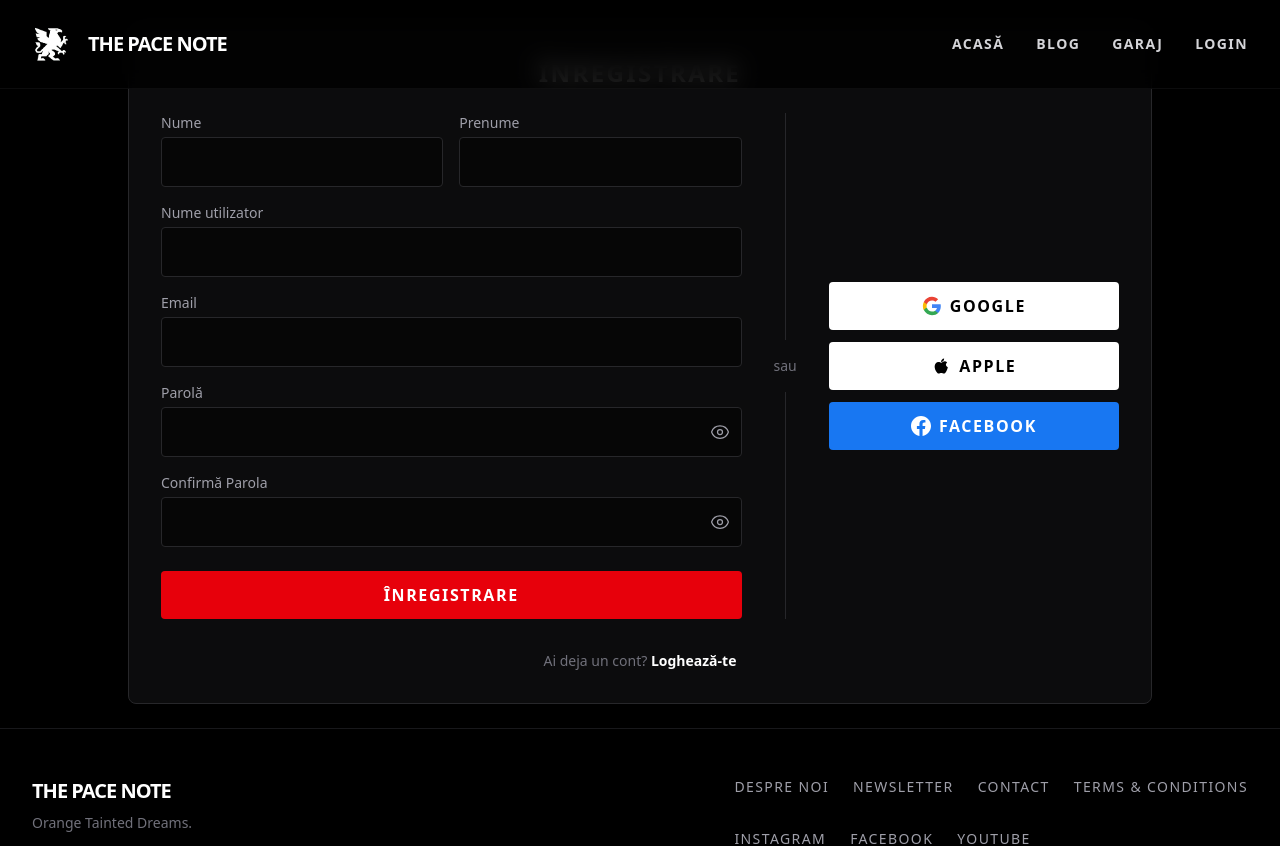
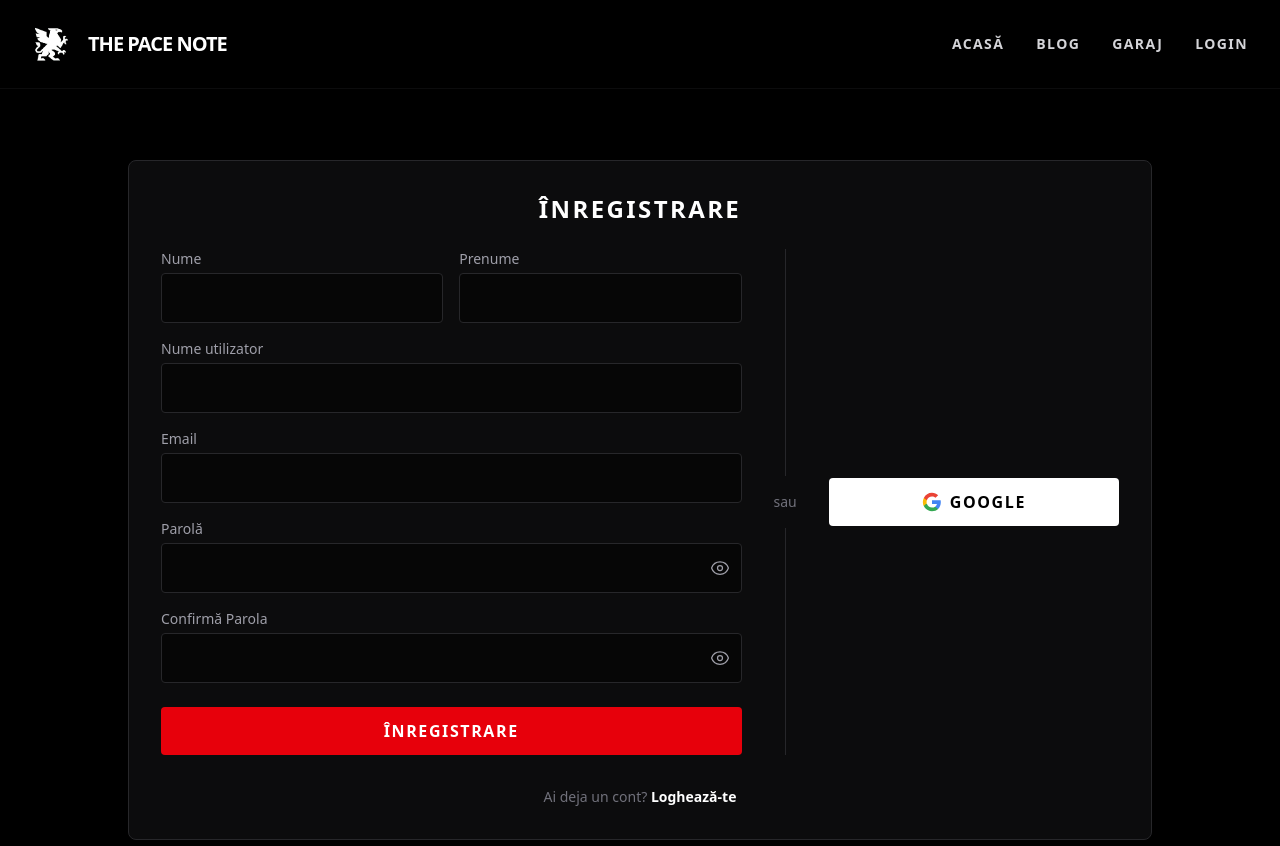
Before and after one commit to TudorDeacu/the-pace-note, a Next.js app: page /register in a window 1280 px wide. Shown: the top 846 px of the page. Built offline with nearby package versions, Linux system fonts and the light colour scheme.

Commit message:
auth modifs

```diff
--- a/app/login/page.tsx
+++ b/app/login/page.tsx
@@ -16,7 +16,7 @@ export default function Login() {
     const [rememberMe, setRememberMe] = useState(false);
     const [error, setError] = useState("");
     const [loading, setLoading] = useState(false);
-    const { login, signInWithGoogle, signInWithApple, signInWithFacebook } = useAuth();
+    const { login, signInWithGoogle } = useAuth();
     const router = useRouter();
 
     const handleSubmit = async (e: React.FormEvent) => {
@@ -34,15 +34,13 @@ export default function Login() {
         }
     };
 
-    const handleSocialLogin = async (provider: 'google' | 'apple' | 'facebook') => {
+    const handleSocialLogin = async (provider: 'google') => {
         setLoading(true);
         setError("");
         let result;
         if (provider === 'google') result = await signInWithGoogle();
-        else if (provider === 'apple') result = await signInWithApple();
-        else result = await signInWithFacebook();
 
-        if (result.error) {
+        if (result?.error) {
             setError(result.error);
             setLoading(false);
         }
@@ -52,7 +50,7 @@ export default function Login() {
     return (
         <div className="min-h-screen bg-black flex flex-col">
             <Navbar />
-            <main className="flex-1 flex flex-col items-center justify-center p-4 sm:p-6 pt-24 pb-12">
+            <main className="flex-1 flex flex-col items-center mt-32 md:mt-40 px-4 sm:px-6 pb-12">
                 <div className="w-full max-w-md bg-zinc-900/50 p-6 md:p-8 rounded-lg border border-zinc-800">
                     <h1 className="text-2xl font-bold text-white mb-6 uppercase tracking-widest text-center"><T>Logare</T></h1>
 
@@ -144,30 +142,6 @@ export default function Login() {
                             </svg>
                             Google
                         </button>
-                        <button
-                            type="button"
-                            onClick={() => handleSocialLogin('apple')}
-                            disabled={loading}
-                            className="w-full bg-white text-black font-bold uppercase tracking-widest py-3 rounded hover:bg-gray-200 transition-colors disabled:opacity-50 flex items-center justify-center gap-2"
-                        >
-                            {/* Apple Icon SVG */}
-                            <svg className="w-5 h-5" viewBox="0 0 24 24" fill="currentColor">
-                                <path d="M17.05 20.28c-.98.95-2.05.88-3.08.4-1.09-.5-2.08-.48-3.24 0-1.44.62-2.2.44-3.06-.4C2.79 15.25 3.51 7.59 9.05 7.31c1.35.07 2.29.74 3.08.74 1.18 0 2.45-1.62 4.37-1.62 1.03.06 2.04.5 2.87 1.25-1.98 1.16-2.09 4.3.36 5.51.13.06.28.11.44.17-.46 2.47-1.57 5.17-3.12 6.92zM12.03 7.25c-.15-2.23 1.66-4.07 3.74-4.25.29 2.58-2.34 4.5-3.74 4.25z" />
-                            </svg>
-                            Apple
-                        </button>
-                        <button
-                            type="button"
-                            onClick={() => handleSocialLogin('facebook')}
-                            disabled={loading}
-                            className="w-full bg-[#1877F2] text-white font-bold uppercase tracking-widest py-3 rounded hover:bg-[#166fe5] transition-colors disabled:opacity-50 flex items-center justify-center gap-2"
-                        >
-                            {/* Facebook Icon SVG */}
-                            <svg className="w-5 h-5" viewBox="0 0 24 24" fill="currentColor">
-                                <path d="M24 12.073c0-6.627-5.373-12-12-12s-12 5.373-12 12c0 5.99 4.388 10.954 10.125 11.854v-8.385H7.078v-3.47h3.047V9.43c0-3.007 1.792-4.669 4.533-4.669 1.312 0 2.686.235 2.686.235v2.953H15.83c-1.491 0-1.956.925-1.956 1.874v2.25h3.328l-.532 3.47h-2.796v8.385C19.612 23.027 24 18.062 24 12.073z" />
-                            </svg>
-                            Facebook
-                        </button>
                     </div>
 
                     <p className="mt-6 text-center text-zinc-500 text-sm">
--- a/app/register/page.tsx
+++ b/app/register/page.tsx
@@ -23,7 +23,7 @@ export default function Register() {
 
     const [error, setError] = useState("");
     const [loading, setLoading] = useState(false);
-    const { signup, signInWithGoogle, signInWithApple, signInWithFacebook } = useAuth();
+    const { signup, signInWithGoogle } = useAuth();
     const router = useRouter();
 
     const handleSubmit = async (e: React.FormEvent) => {
@@ -48,15 +48,13 @@ export default function Register() {
         }
     };
 
-    const handleSocialLogin = async (provider: 'google' | 'apple' | 'facebook') => {
+    const handleSocialSignup = async (provider: 'google') => {
         setLoading(true);
         setError("");
         let result;
         if (provider === 'google') result = await signInWithGoogle();
-        else if (provider === 'apple') result = await signInWithApple();
-        else result = await signInWithFacebook();
 
-        if (result.error) {
+        if (result?.error) {
             setError(result.error);
             setLoading(false);
         }
@@ -65,7 +63,7 @@ export default function Register() {
     return (
         <div className="min-h-screen bg-black flex flex-col">
             <Navbar />
-            <main className="flex-1 flex flex-col items-center justify-center p-4 sm:p-6 pt-24 pb-12">
+            <main className="flex-1 flex flex-col items-center mt-32 md:mt-40 px-4 sm:px-6 pb-12">
                 <div className="w-full max-w-5xl bg-zinc-900/50 p-6 md:p-8 rounded-lg border border-zinc-800">
                     <h1 className="text-2xl font-bold text-white mb-6 uppercase tracking-widest text-center"><T>Înregistrare</T></h1>
 
@@ -192,7 +190,7 @@ export default function Register() {
                         <div className="flex-1 flex flex-col justify-center space-y-3">
                             <button
                                 type="button"
-                                onClick={() => handleSocialLogin('google')}
+                                onClick={() => handleSocialSignup('google')}
                                 disabled={loading}
                                 className="w-full bg-white text-black font-bold uppercase tracking-widest py-3 rounded hover:bg-gray-200 transition-colors disabled:opacity-50 flex items-center justify-center gap-2"
                             >
@@ -204,30 +202,6 @@ export default function Register() {
                                     <path d="M12 5.38c1.62 0 3.06.56 4.21 1.64l3.15-3.15C17.45 2.09 14.97 1 12 1 7.7 1 3.99 3.47 2.18 7.07l3.66 2.84c.87-2.6 3.3-4.53 6.16-4.53z" fill="#EA4335" />
                                 </svg>
                                 Google
-                            </button>
-                            <button
-                                type="button"
-                                onClick={() => handleSocialLogin('apple')}
-                                disabled={loading}
-                                className="w-full bg-white text-black font-bold uppercase tracking-widest py-3 rounded hover:bg-gray-200 transition-colors disabled:opacity-50 flex items-center justify-center gap-2"
-                            >
-                                {/* Apple Icon SVG */}
-                                <svg className="w-5 h-5" viewBox="0 0 24 24" fill="currentColor">
-                                    <path d="M17.05 20.28c-.98.95-2.05.88-3.08.4-1.09-.5-2.08-.48-3.24 0-1.44.62-2.2.44-3.06-.4C2.79 15.25 3.51 7.59 9.05 7.31c1.35.07 2.29.74 3.08.74 1.18 0 2.45-1.62 4.37-1.62 1.03.06 2.04.5 2.87 1.25-1.98 1.16-2.09 4.3.36 5.51.13.06.28.11.44.17-.46 2.47-1.57 5.17-3.12 6.92zM12.03 7.25c-.15-2.23 1.66-4.07 3.74-4.25.29 2.58-2.34 4.5-3.74 4.25z" />
-                                </svg>
-                                Apple
-                            </button>
-                            <button
-                                type="button"
-                                onClick={() => handleSocialLogin('facebook')}
-                                disabled={loading}
-                                className="w-full bg-[#1877F2] text-white font-bold uppercase tracking-widest py-3 rounded hover:bg-[#166fe5] transition-colors disabled:opacity-50 flex items-center justify-center gap-2"
-                            >
-                                {/* Facebook Icon SVG */}
-                                <svg className="w-5 h-5" viewBox="0 0 24 24" fill="currentColor">
-                                    <path d="M24 12.073c0-6.627-5.373-12-12-12s-12 5.373-12 12c0 5.99 4.388 10.954 10.125 11.854v-8.385H7.078v-3.47h3.047V9.43c0-3.007 1.792-4.669 4.533-4.669 1.312 0 2.686.235 2.686.235v2.953H15.83c-1.491 0-1.956.925-1.956 1.874v2.25h3.328l-.532 3.47h-2.796v8.385C19.612 23.027 24 18.062 24 12.073z" />
-                                </svg>
-                                Facebook
                             </button>
                         </div>
                     </div>
--- a/components/Navbar.tsx
+++ b/components/Navbar.tsx
@@ -29,12 +29,7 @@ export default function Navbar() {
         { name: "Acasă", href: "/" },
         { name: "Blog", href: "/blog" },
         { name: "Garaj", href: "/garage" },
-        // { name: "Magazin", href: "/shop" },
     ];
-
-    if (isAuthenticated) {
-        navigation.push({ name: "Cont", href: "/account" });
-    }
 
     return (
         <header className="bg-black text-white selection:bg-red-600 fixed w-full z-50 border-b border-zinc-900/50 backdrop-blur-md bg-black/80">
@@ -80,7 +75,16 @@ export default function Navbar() {
 
                     {/* Auth Links */}
                     {isAuthenticated ? (
-                        <>
+                        <div className="flex items-center gap-6">
+                            <Link
+                                href="/account"
+                                className={`text-sm font-semibold leading-6 transition-colors uppercase tracking-widest ${pathname === "/account"
+                                    ? "text-orange-500"
+                                    : "text-zinc-300 hover:text-white hover:text-red-500"
+                                    }`}
+                            >
+                                <T>Cont</T>
+                            </Link>
                             {isAdmin && (
                                 <Link
                                     href="/admin"
@@ -92,7 +96,7 @@ export default function Navbar() {
                                     <T>Admin</T>
                                 </Link>
                             )}
-                        </>
+                        </div>
                     ) : (
                         <Link
                             href="/login"
@@ -168,6 +172,16 @@ export default function Navbar() {
                                 {/* Mobile Auth Links */}
                                 {isAuthenticated ? (
                                     <>
+                                        <Link
+                                            href="/account"
+                                            className={`-mx-3 block rounded-lg px-3 py-2 text-base font-semibold leading-7 transition-colors uppercase tracking-widest hover:bg-zinc-900 ${pathname === "/account"
+                                                ? "text-orange-500"
+                                                : "text-zinc-100 hover:text-red-500"
+                                                }`}
+                                            onClick={() => setMobileMenuOpen(false)}
+                                        >
+                                            <T>Cont</T>
+                                        </Link>
                                         {isAdmin && (
                                             <Link
                                                 href="/admin"
--- a/context/AuthContext.tsx
+++ b/context/AuthContext.tsx
@@ -15,8 +15,6 @@ interface AuthContextType {
     signup: (email: string, password: string, firstName: string, lastName: string, username: string) => Promise<{ error: string | null }>;
     logout: () => Promise<void>;
     signInWithGoogle: () => Promise<{ error: string | null }>;
-    signInWithApple: () => Promise<{ error: string | null }>;
-    signInWithFacebook: () => Promise<{ error: string | null }>;
 }
 
 const AuthContext = createContext<AuthContextType | undefined>(undefined);
@@ -28,7 +26,7 @@ export function AuthProvider({ children }: { children: ReactNode }) {
     const [role, setRole] = useState<string | null>(null);
     const [loading, setLoading] = useState(true);
     const router = useRouter();
-    const supabase = createClient();
+    const [supabase] = useState(() => createClient());
 
     const fetchRole = async (userId: string) => {
         const { data, error } = await supabase
@@ -127,28 +125,6 @@ export function AuthProvider({ children }: { children: ReactNode }) {
         return { error: null };
     };
 
-    const signInWithApple = async () => {
-        const { error } = await supabase.auth.signInWithOAuth({
-            provider: 'apple',
-            options: {
-                redirectTo: `${window.location.origin}/auth/callback`
-            }
-        });
-        if (error) return { error: error.message };
-        return { error: null };
-    };
-
-    const signInWithFacebook = async () => {
-        const { error } = await supabase.auth.signInWithOAuth({
-            provider: 'facebook',
-            options: {
-                redirectTo: `${window.location.origin}/auth/callback`
-            }
-        });
-        if (error) return { error: error.message };
-        return { error: null };
-    };
-
     return (
         <AuthContext.Provider value={{
             user,
@@ -159,9 +135,7 @@ export function AuthProvider({ children }: { children: ReactNode }) {
             login,
             signup,
             logout,
-            signInWithGoogle,
-            signInWithApple,
-            signInWithFacebook
+            signInWithGoogle
         }}>
             {children}
         </AuthContext.Provider>
```
